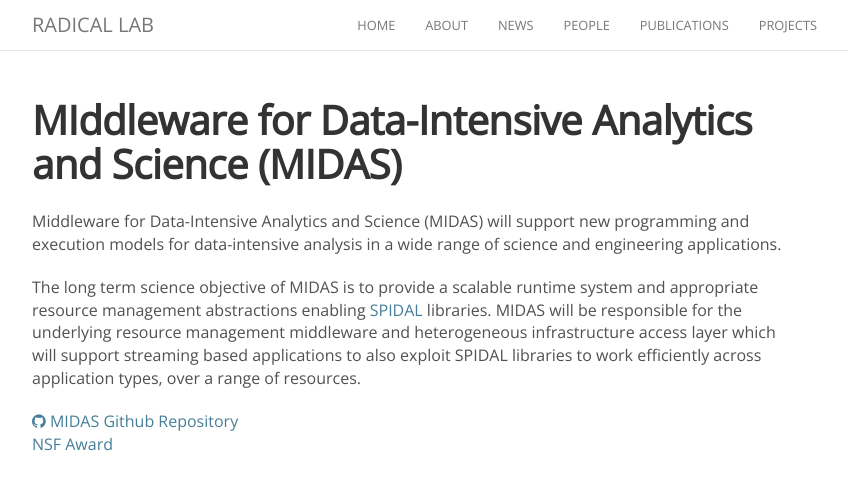
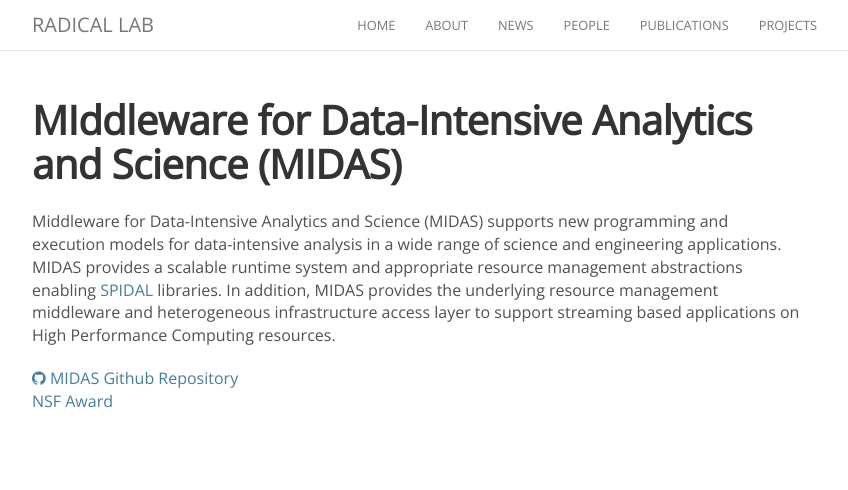
Before and after one commit to seymaguleryuz/radical-group.github.io, a Jekyll site: the page built from _projects/midas.md, in a window 1280 px wide. Shown: the top 490 px of the page, without its empty margins (223-1071 px from the left). Built offline with Jekyll 4.4.1, drawn with Linux system fonts in a browser that asks for light colours; nearby versions of some CDN libraries.

Commit message:
Reducing MIDAS to a paragraph

```diff
--- a/_projects/midas.md
+++ b/_projects/midas.md
@@ -2,20 +2,18 @@
 title: "MIddleware for Data-Intensive Analytics and Science (MIDAS)"
 collection: projects
 permalink: /projects/midas
-abstract: "Middleware for Data-Intensive Analytics and Science (MIDAS) will support new programming and execution models for data-intensive analysis in a wide range of science and engineering applications."
+abstract: "Middleware for Data-Intensive Analytics and Science (MIDAS) supports new programming and execution models for data-intensive analysis in a wide range of science and engineering applications."
 status: active
 ---
 
-Middleware for Data-Intensive Analytics and Science (MIDAS) will support new
+Middleware for Data-Intensive Analytics and Science (MIDAS) supports new
 programming and execution models for data-intensive analysis in a wide range of
-science and engineering applications.
+science and engineering applications. MIDAS provides a scalable runtime system and
+appropriate resource management abstractions enabling [SPIDAL](http://www.spidal.org)
+libraries. In addition, MIDAS provides the underlying resource management
+middleware and heterogeneous infrastructure access layer to support
+streaming based applications on High Performance Computing resources.
 
-The long term science objective of MIDAS is to provide a scalable runtime system
-and appropriate resource management abstractions enabling [SPIDAL](http://www.spidal.org)
-libraries. MIDAS will be responsible for the underlying resource management
-middleware and heterogeneous infrastructure access layer which will support
-streaming based applications to also exploit SPIDAL libraries to work efficiently
-across application types, over a range of resources.
 
 
 <a href="https://github.com/radical-cybertools/midas"><i class="fa fa-github"></i> MIDAS Github Repository</a><br>
```
